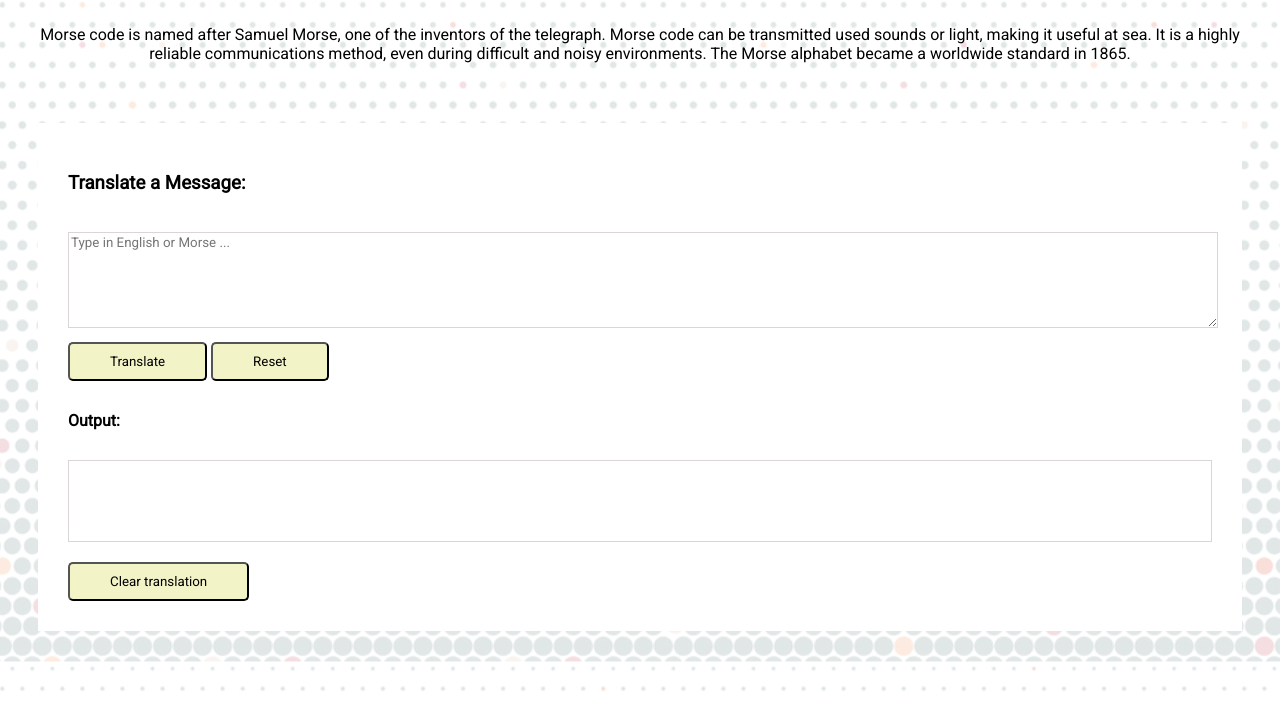
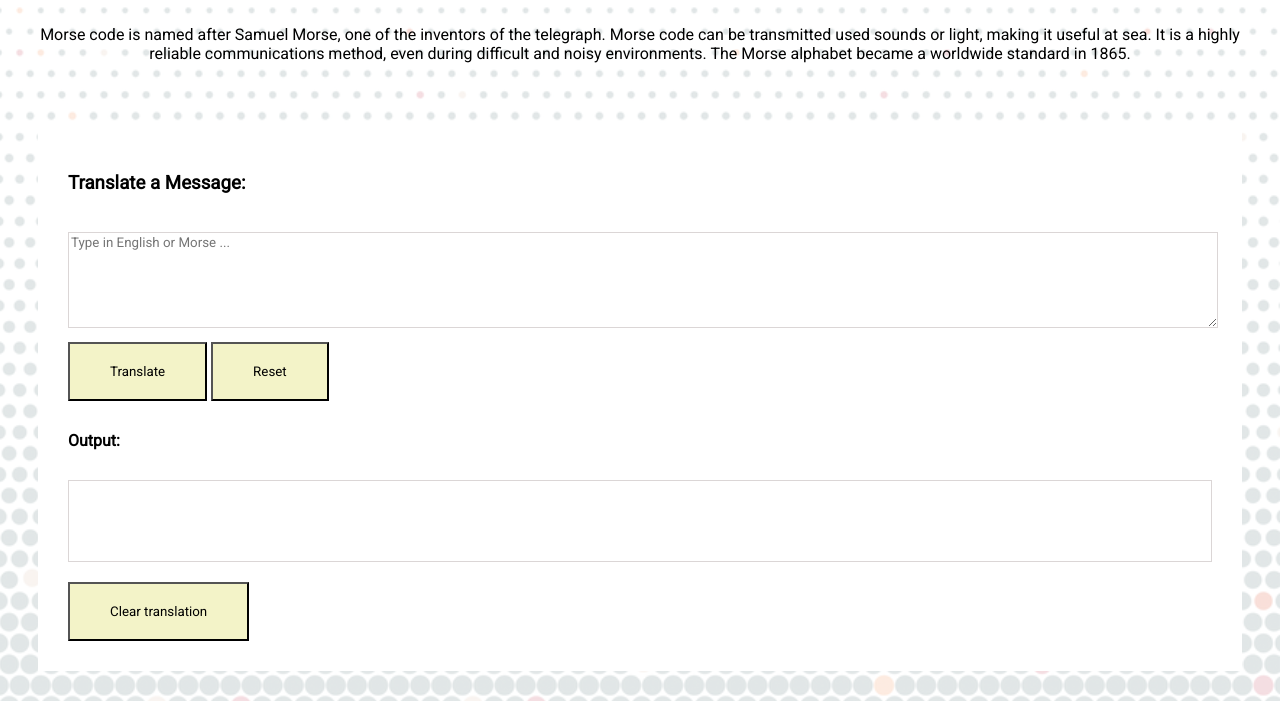
Before and after one commit to ana-rose/morse-decode, a plain HTML site: page index.html in a window 1280 px wide. Shown: the part 103-804 px from the top of the page. Drawn offline with Linux system fonts and the light colour scheme.

Commit message:
button style changes

```diff
--- a/style.scss
+++ b/style.scss
@@ -36,11 +36,13 @@ textarea {
     border: 1px solid #dbd6d6;
 }
 .button {
-    padding: 10px 40px;
+    padding: 20px 40px;
     margin: 10px 0px 0px 0px;
     background-color: #f3f3c8;
-    border-radius: 5px;
     color: black;
+    -moz-appearance: none;
+    -webkit-appearance: none;
+    appearance: none;
     &:active {
         color: black;
     }
```
Also changed, not shown: style.css.
